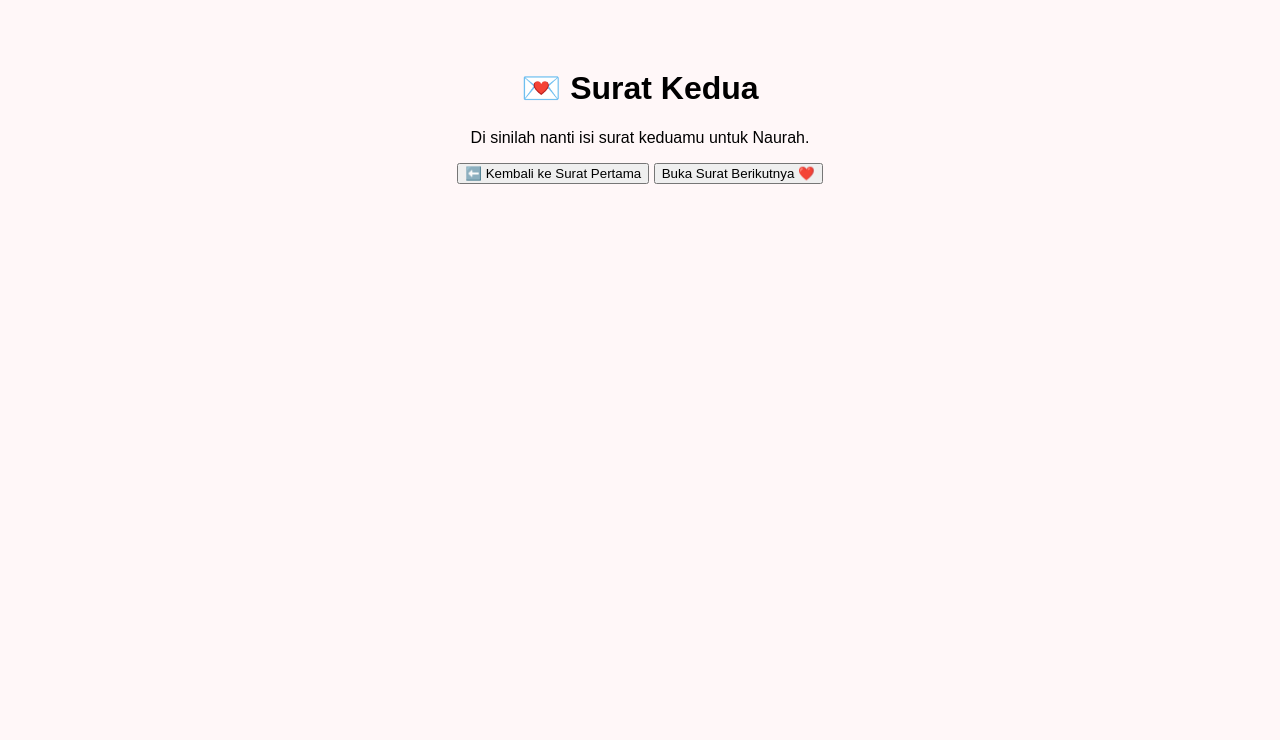
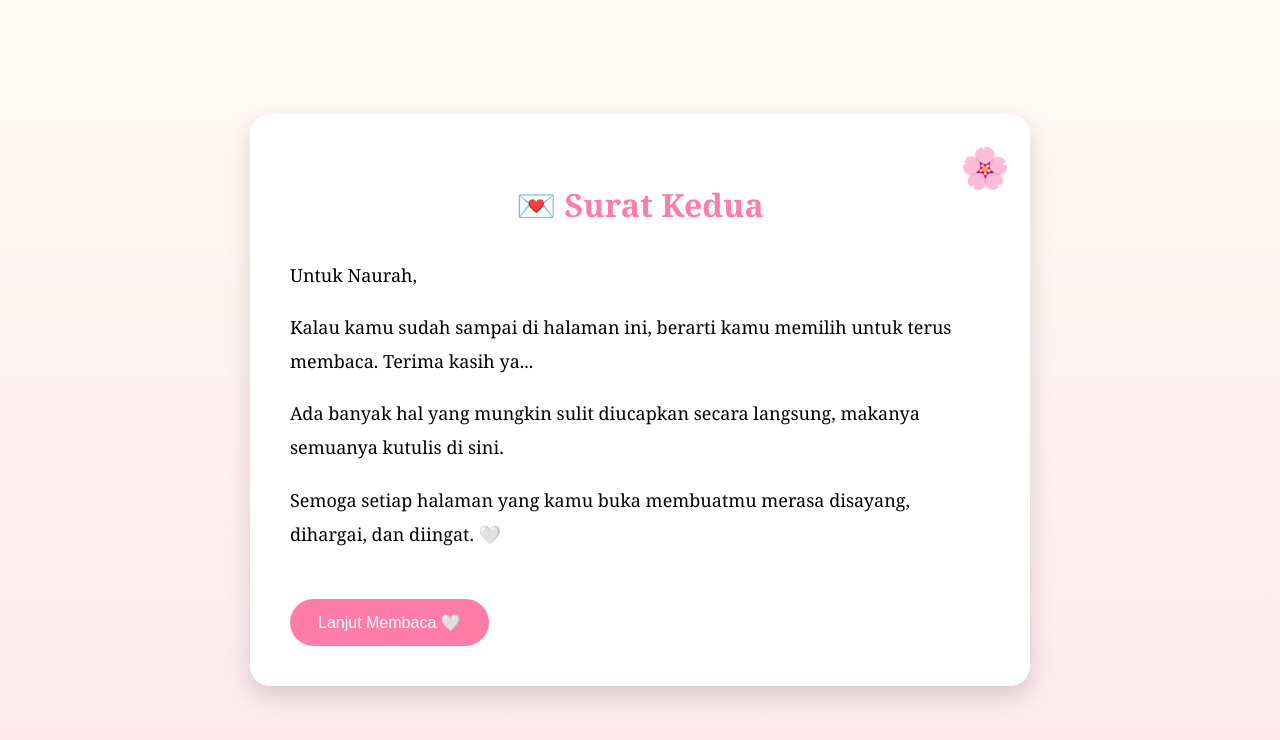
Before and after one commit to saltedcaramelmanis-gif/Letters-for-Naurah, a plain HTML site: page surat2.html in a window 1280 px wide. Drawn offline with Linux system fonts and the light colour scheme.

Commit message:
Update surat2.html

```diff
--- a/surat2.html
+++ b/surat2.html
@@ -2,24 +2,122 @@
 <html lang="id">
 <head>
 <meta charset="UTF-8">
+<meta name="viewport" content="width=device-width, initial-scale=1.0">
+
 <title>Surat Kedua</title>
+
+<style>
+
+body{
+margin:0;
+font-family:Georgia,serif;
+background:linear-gradient(180deg,#fffaf5,#ffe8ee);
+display:flex;
+justify-content:center;
+align-items:center;
+height:100vh;
+}
+
+.card{
+background:white;
+width:85%;
+max-width:700px;
+padding:40px;
+border-radius:20px;
+box-shadow:0 10px 25px rgba(0,0,0,.15);
+line-height:1.9;
+position:relative;
+}
+
+.card::before{
+content:"🌸";
+position:absolute;
+font-size:40px;
+top:15px;
+right:20px;
+}
+
+h1{
+text-align:center;
+color:#ff7da6;
+}
+
+p{
+font-size:18px;
+}
+
+button{
+margin-top:30px;
+padding:14px 28px;
+border:none;
+border-radius:50px;
+background:#ff7da6;
+color:white;
+font-size:16px;
+cursor:pointer;
+}
+
+button:hover{
+background:#ff5b90;
+}
+
+</style>
+
 </head>
 
-<body style="font-family:Arial;text-align:center;padding:40px;background:#fff7f8;">
+<body>
+
+<div class="card">
 
 <h1>💌 Surat Kedua</h1>
 
 <p>
-Di sinilah nanti isi surat keduamu untuk Naurah.
+Untuk Naurah,
 </p>
 
-<button onclick="location.href='surat1.html'">
-⬅️ Kembali ke Surat Pertama
+<p>
+Kalau kamu sudah sampai di halaman ini,
+berarti kamu memilih untuk terus membaca.
+Terima kasih ya...
+</p>
+
+<p>
+Ada banyak hal yang mungkin sulit diucapkan secara langsung,
+makanya semuanya kutulis di sini.
+</p>
+
+<p id="typing"></p>
+
+<button onclick="window.location.href='surat3.html'">
+Lanjut Membaca 🤍
 </button>
 
-<button onclick="location.href='surat3.html'">
-Buka Surat Berikutnya ❤️
-</button>
+</div>
+
+<script>
+
+const text =
+"Semoga setiap halaman yang kamu buka membuatmu merasa disayang, dihargai, dan diingat. 🤍";
+
+let i = 0;
+
+function typeWriter(){
+
+if(i < text.length){
+
+document.getElementById("typing").innerHTML += text.charAt(i);
+
+i++;
+
+setTimeout(typeWriter,45);
+
+}
+
+}
+
+typeWriter();
+
+</script>
 
 </body>
 </html>
```
